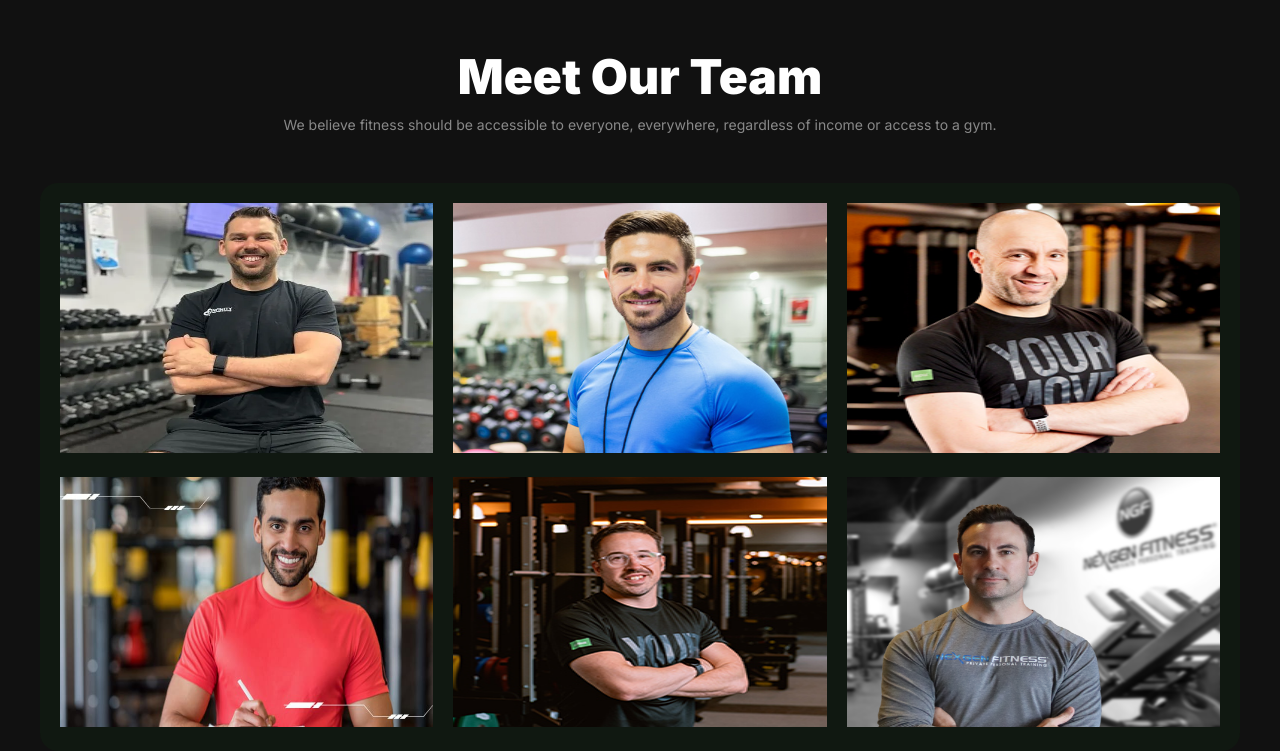
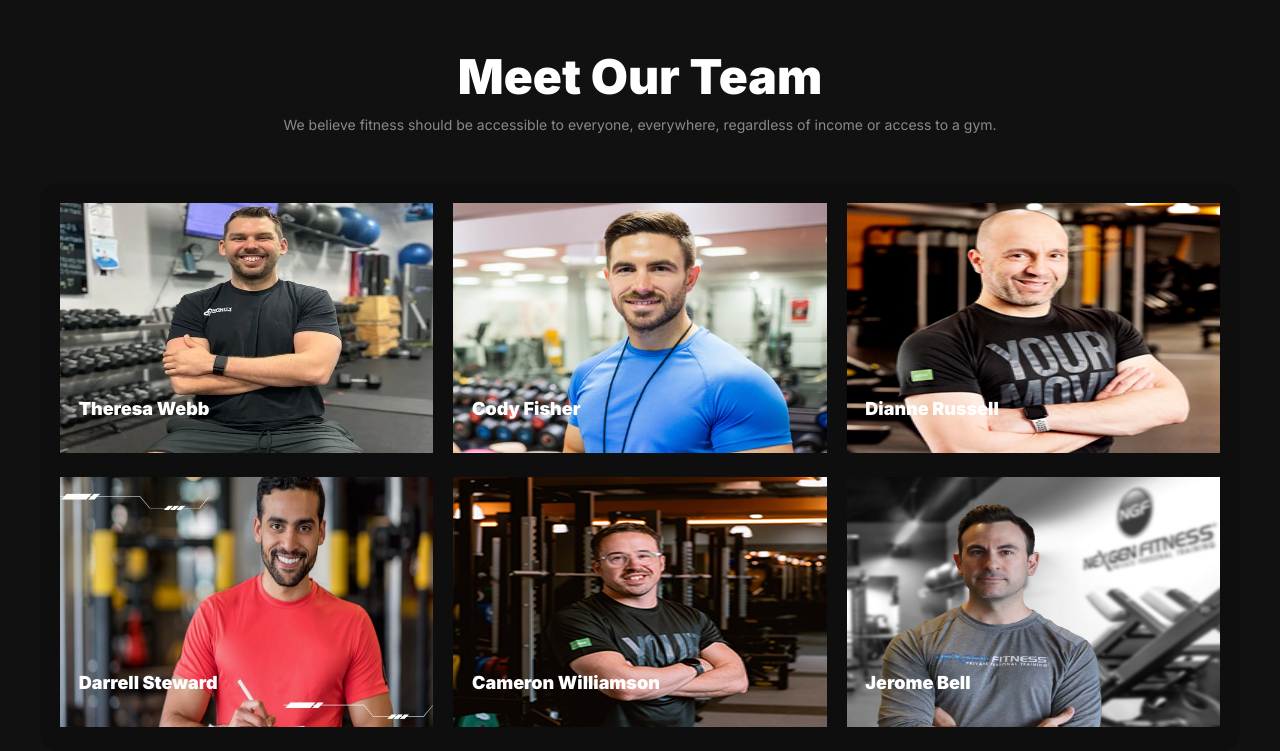
Before and after one commit to MaksumulEmon/Body-Fitness, a plain HTML site: page index.html in a window 1280 px wide. Shown: the part 2325-3076 px from the top of the page. Drawn offline with Linux system fonts and the light colour scheme.

Commit message:
Meet our Team Section Added And responsive

```diff
--- a/index.html
+++ b/index.html
@@ -126,7 +126,8 @@
         <section class="container run-section">
             <div class="left-banner-run">
                 <h2>Run an Extra Mile Easily </h2>
-                <p>We believe fitness should be accessible to everyone, everywhere, regardless of income or access to a gym. With hundreds of professional workouts. </p>
+                <p>We believe fitness should be accessible to everyone, everywhere, regardless of income or access to a
+                    gym. With hundreds of professional workouts. </p>
                 <button class="btn-run">Join Now</button>
             </div>
 
@@ -143,17 +144,18 @@
         <section class="container  traning-section">
 
             <h2>Trainings and Exercises</h2>
-            <p>We believe fitness should be accessible to everyone, everywhere, regardless of income or access to a gym. </p>
+            <p>We believe fitness should be accessible to everyone, everywhere, regardless of income or access to a gym.
+            </p>
 
             <div class="grid-container">
                 <div style="background-color: cornflowerblue;" class="box-1">
                     <img src="./images/exercise1.jpg" alt="">
-                    <h4 style="color: aliceblue;" >Lorem Ipsum</h4>
+                    <h4 style="color: aliceblue;">Lorem Ipsum</h4>
                 </div>
 
                 <div style="background-color: gray;" class="box-2">
                     <img src="./images/exercise2.png" alt="">
-                        <h4  style="color: aliceblue;">Lorem Ipsum</h4>
+                    <h4 style="color: aliceblue;">Lorem Ipsum</h4>
                 </div>
 
                 <div style="background-color: blanchedalmond;" class="box-3">
@@ -183,31 +185,43 @@
         <section class="container meet-team">
 
             <h1>Meet Our Team</h1>
-            <p>We believe fitness should be accessible to everyone, everywhere, regardless of income or access to a gym.</p>
+            <p>We believe fitness should be accessible to everyone, everywhere, regardless of income or access to a gym.
+            </p>
 
             <div class="team-member">
-                <div>
+
+                <div class="trainer train">
                     <img src="./images/trainer1.png" alt="">
+                    <p>Theresa Webb</p>
                 </div>
 
-                <div>
+                <div class="trainer train">
                     <img src="./images/trainer2.png" alt="">
+                    <p>Cody Fisher</p>
                 </div>
 
-                <div>
+                <div class="trainer">
                     <img src="./images/trainer3.png" alt="">
+                    <p>Dianne Russell</p>
                 </div>
 
-             <div>
+                <div class="trainer">
                     <img src="./images/trainer4.png" alt="">
+                    <p>Darrell Steward</p>
                 </div>
 
-             <div>
+                <div class="trainer">
                     <img src="./images/trainer5.png" alt="">
+                    <p>Cameron Williamson</p>
+                </div>
+
+                <div class="trainer">
+                    <img src="./images/trainer6.png" alt="">
+                    <p>Jerome Bell</p>
+                </div>
 
             </div>
-                <img src="./images/trainer6.png" alt="">
-            </div>
+
         </section>
 
     </main>
--- a/styles.css
+++ b/styles.css
@@ -124,13 +124,18 @@ nav img {
     font-size: 1.125rem;
 }
 
+/* Hero Section */
+
+.right-banner img{
+    width: 100%;
+}
 
 .right-banner {
     position: relative;
     display: flex;
 
+}
 
-}
 
 .tool-tips {
     position: absolute;
@@ -383,7 +388,7 @@ nav img {
     grid-template-columns: repeat(3, 1fr);
     gap: 20px;
     border-radius: 18px;
-    background: rgba(6, 98, 14, 0.082);
+    background: rgba(0, 0, 0, 0.2);
     padding: 20px;
     margin-top: 50px;
 }
@@ -391,8 +396,22 @@ nav img {
 .team-member img {
     width: 100%;
     height: 250px;
+}
 
+
+.trainer {
+    position: relative;
 }
+
+.trainer p {
+    position: absolute;
+    font-size: 1.125rem;
+    font-weight: 900;
+    color: rgba(255, 255, 255, 1);
+    top: 73%;
+    left: 5%;
+}
+
 
 /* Responsie */
 @media screen and (max-width:576px) {
@@ -455,9 +474,10 @@ nav img {
         margin: 20px;
     }
 
-    .right-banner>img {
-        margin: 10px;
-    }
+    /* .right-banner>img {
+        padding: 20px;
+        width: 1005;
+    } */
 
     .tool-tips {
         left: 57%;
@@ -536,15 +556,19 @@ nav img {
 
     /* Team Member */
 
-    .meet-team{
+    .meet-team {
         margin: 20px;
     }
+
     .team-member {
 
-    grid-template-columns: repeat(1, 1fr);
-    gap: 20px;
+        grid-template-columns: repeat(1, 1fr);
+        gap: 20px;
+        padding: 20px;
+        margin-top: 50px;
+    }
 
-    padding: 20px;
-    margin-top: 50px;
+    .train {
+        display: none;
+    }
 }
-}
```
Lines whose indentation alone changed are shown as unchanged.
